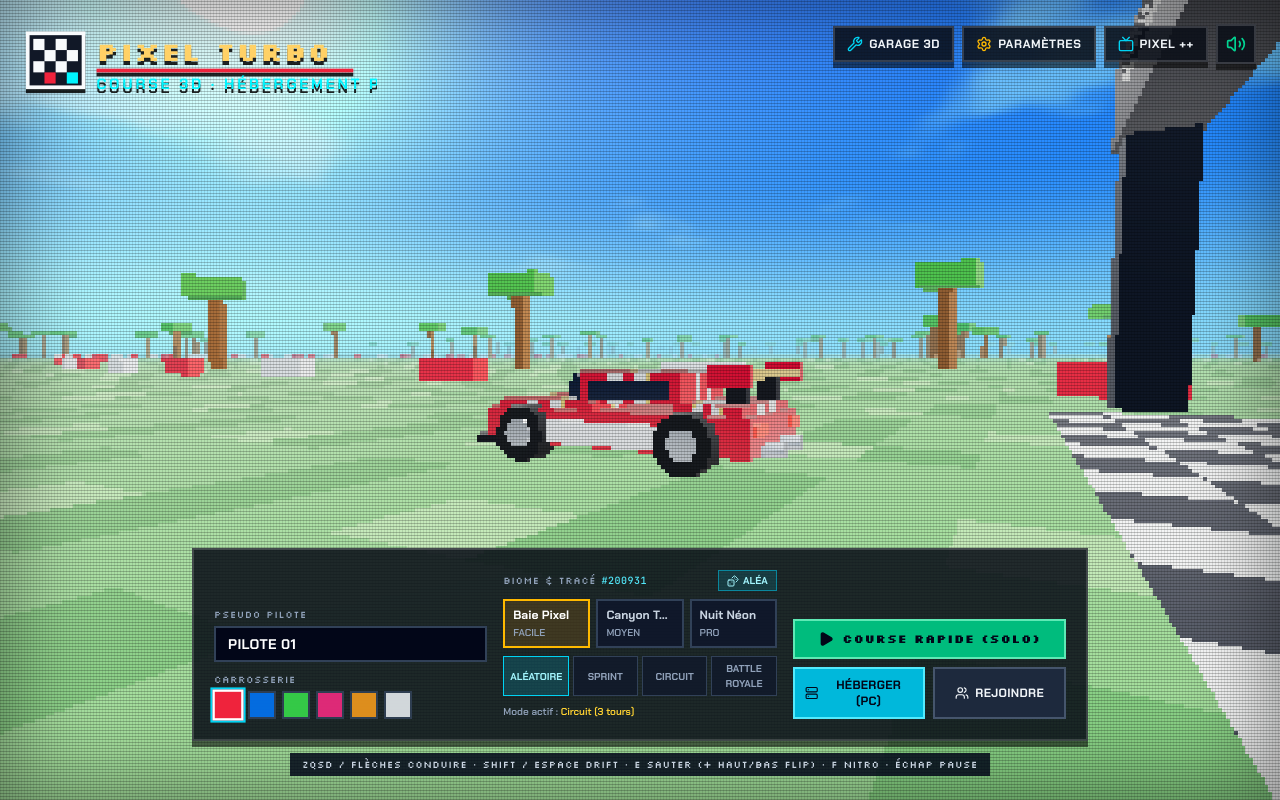
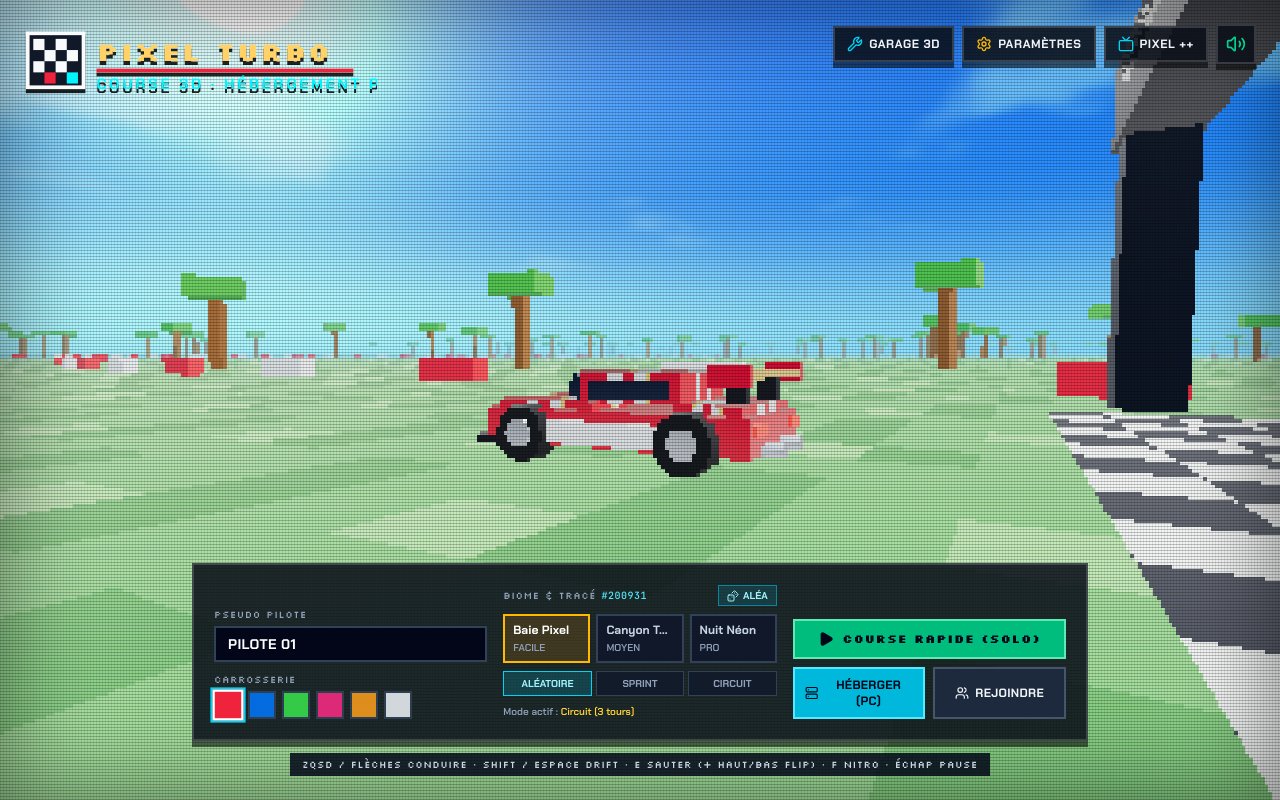
Before and after one commit to sarvolofficiel/Ultrafast-new, a React (Vite) app: page / in a window 1280 px wide. Built offline with nearby package versions, Linux system fonts and the light colour scheme.

Commit message:
Focus racing modes and improve AI driving

```diff
--- a/src/components/TitleScreen.tsx
+++ b/src/components/TitleScreen.tsx
@@ -278,13 +278,12 @@ export const TitleScreen: React.FC<TitleScreenProps> = ({
                   );
                 })}
               </div>
-              <div className="grid grid-cols-2 sm:grid-cols-4 gap-1">
+              <div className="grid grid-cols-3 gap-1">
                 {(
                   [
                     { id: 'random', label: 'Aléatoire' },
                     { id: 'sprint', label: 'Sprint' },
                     { id: 'circuit', label: 'Circuit' },
-                    { id: 'battle-royale', label: 'Battle Royale' },
                   ] as const
                 ).map((opt) => {
                   const active = formatPreference === opt.id;
@@ -311,7 +310,7 @@ export const TitleScreen: React.FC<TitleScreenProps> = ({
                     ? 'Étape Sprint (A→B)'
                     : raceFormat === 'circuit'
                       ? 'Circuit (3 tours)'
-                      : 'Battle Royale (Arène Sumo)'}
+                      : 'Circuit (3 tours)'}
                 </span>
               </div>
             </div>
```
